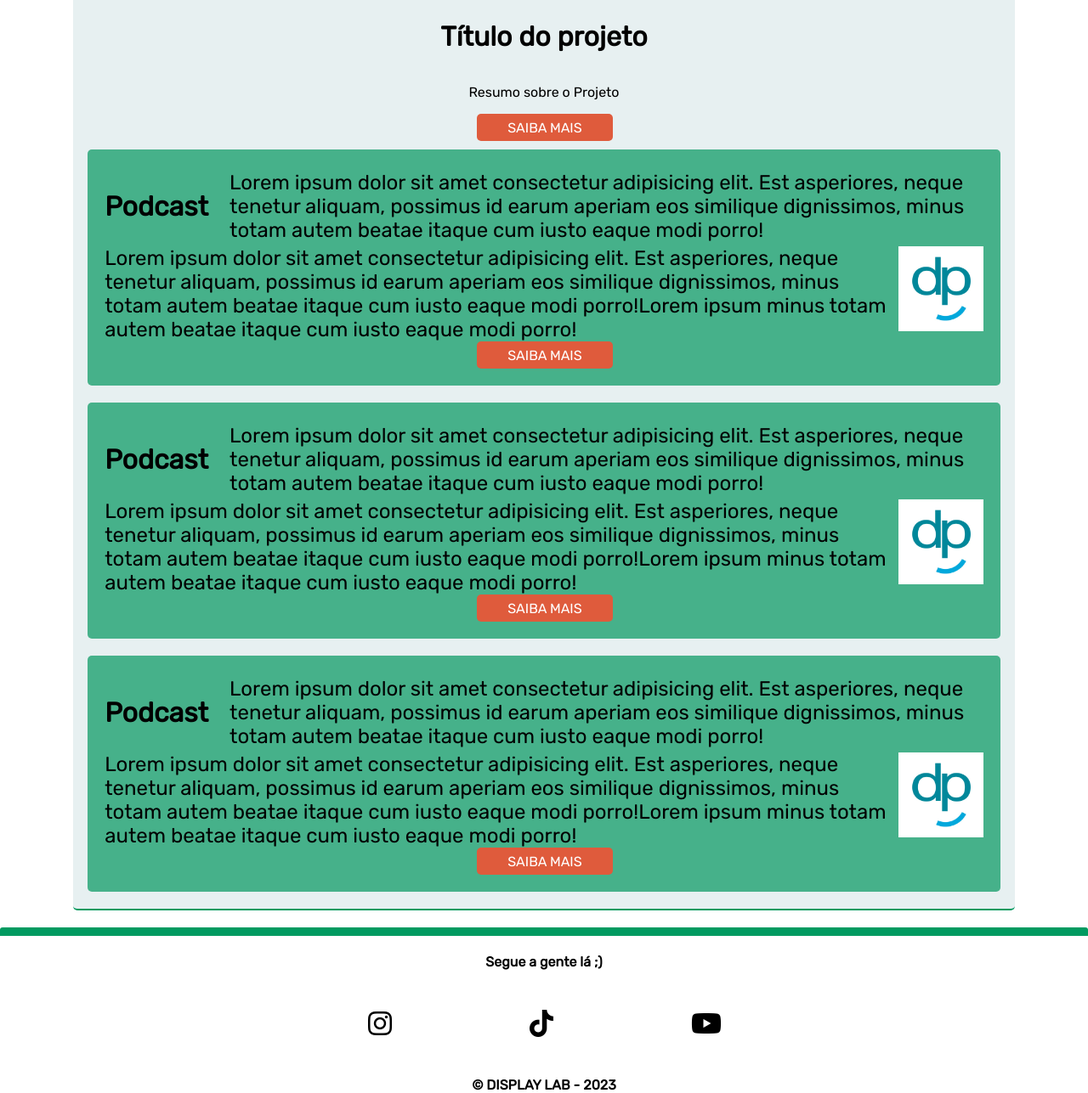
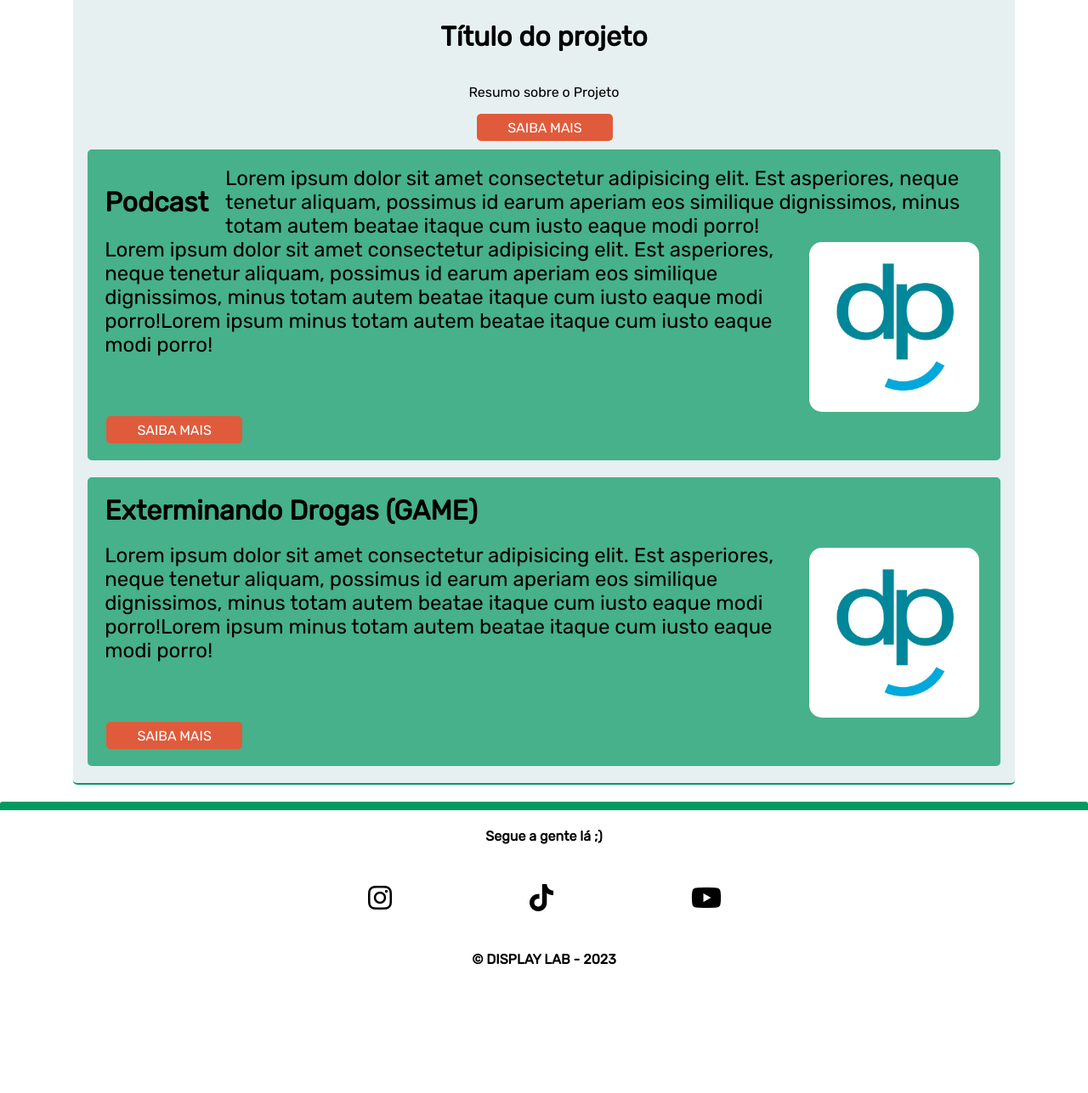
Before and after one commit to GuilhermeHMFroes/DisplaySite, a Flask app: page /projetos in a window 1280 px wide. Shown: the part 605-1892 px from the top of the page at 85% size. After the commit the page ends 1741 px from the top, so only its background shows below. Run offline with Flask 3, Linux system fonts and the light colour scheme.

Commit message:
Adicionado layout 2 dos projetos

```diff
--- a/static/css/main.css
+++ b/static/css/main.css
@@ -159,7 +159,6 @@ footer {
 .projetoLayout1 {
   display: flex;
   flex-direction: column;
-  align-items: center;
   width: 95%;
 
   background-color: rgb(2, 151, 94, 0.7);
@@ -187,7 +186,7 @@ footer {
 
 .projetoLayout1Texto1 {
   font-size: 1.5em;
-  margin: 5px;
+  margin: 0px;
 }
 
 .projetoLayout1Texto2 {
@@ -196,8 +195,11 @@ footer {
 }
 
 .projetoLayout1Image {
-  width: 200px;
-  height: 100px;
+  width: 25%;
+  max-width: 200px;
+  padding: 5px;
+  border-radius: 20px;
+
 }
 
 @media (max-width: 980px) {
@@ -208,4 +210,49 @@ footer {
   .projetoLayout1Lower {
     flex-wrap: wrap;
   }
+
+  .projetoLayout2Lower {
+    flex-wrap: wrap;
+  }
 }
+
+.projetoLayout2 {
+  display: flex;
+  flex-direction: column;
+  width: 95%;
+
+  background-color: rgb(2, 151, 94, 0.7);
+  padding: 20px;
+  margin: 10px 0px 10px;
+  border-radius: 5px;
+}
+
+.projetoLayout2Upper {
+  align-self: self-start;
+}
+
+.projetoLayout2Titulo {
+  margin: 0px;
+  margin-bottom: 20px;
+}
+
+.projetoLayout2Lower {
+  display: flex;
+  margin: 0px;
+}
+
+.projetoLayout2Texto {
+  margin: 0px;
+  padding: 0px;
+  font-size: 1.5em;
+}
+
+.projetoLayout2Image {
+  width: 15%;
+  height: 100%;
+  margin: 0px;
+  max-width: 200px;
+  min-width: 200px;
+  padding: 5px;
+  border-radius: 20px;
+}
--- a/templates/projetos.html
+++ b/templates/projetos.html
@@ -48,52 +48,27 @@
     </a>
 </div>
 
-<div class="projetoLayout1">
-    <div class="projetoLayout1Upper">
-        <h1 class="projetoLayout1Titulo">Podcast</h1>
-        <p class="projetoLayout1Texto1">Lorem ipsum dolor sit amet consectetur adipisicing elit. Est asperiores,
-            neque tenetur aliquam, possimus id earum aperiam eos similique dignissimos,
-            minus totam autem beatae itaque cum iusto eaque modi porro!</p>
+
+
+<!-- Bate-papo -->
+<!-- Jogos -->
+
+<div class="projetoLayout2">
+    <div class="projetoLayout2Upper">
+        <h1 class="projetoLayout2Titulo">Exterminando Drogas (GAME)</h1>
     </div>
-    <div class="projetoLayout1Lower">
-        <p class="projetoLayout1Texto2">Lorem ipsum dolor sit amet consectetur adipisicing elit. Est asperiores,
+    <div class="projetoLayout2Lower">
+        <p class="projetoLayout2Texto">Lorem ipsum dolor sit amet consectetur adipisicing elit. Est asperiores,
             neque tenetur aliquam, possimus id earum aperiam eos similique dignissimos,
             minus totam autem beatae itaque cum iusto eaque modi porro!Lorem ipsum
             minus totam autem beatae itaque cum iusto eaque modi porro!</p>
-        <img src="../static/images/logo/logo.jpg" alt="logo" class="projetoLayout1Image">
+        <img src="../static/images/logo/logo.jpg" alt="logo" class="projetoLayout2Image">
     </div>
     <a href="#" id="saiba-mais">
         <div class="botao">
             SAIBA MAIS
         </div>
     </a>
-</div>
-
-<div class="projetoLayout1">
-    <div class="projetoLayout1Upper">
-        <h1 class="projetoLayout1Titulo">Podcast</h1>
-        <p class="projetoLayout1Texto1">Lorem ipsum dolor sit amet consectetur adipisicing elit. Est asperiores,
-            neque tenetur aliquam, possimus id earum aperiam eos similique dignissimos,
-            minus totam autem beatae itaque cum iusto eaque modi porro!</p>
-    </div>
-    <div class="projetoLayout1Lower">
-        <p class="projetoLayout1Texto2">Lorem ipsum dolor sit amet consectetur adipisicing elit. Est asperiores,
-            neque tenetur aliquam, possimus id earum aperiam eos similique dignissimos,
-            minus totam autem beatae itaque cum iusto eaque modi porro!Lorem ipsum
-            minus totam autem beatae itaque cum iusto eaque modi porro!</p>
-        <img src="../static/images/logo/logo.jpg" alt="logo" class="projetoLayout1Image">
-    </div>
-    <a href="#" id="saiba-mais">
-        <div class="botao">
-            SAIBA MAIS
-        </div>
-    </a>
-</div>
-
-<!-- Bate-papo -->
-<!-- Jogos -->
-<div>
-
 </div>
 
 <!-- Comunicação -->
```
